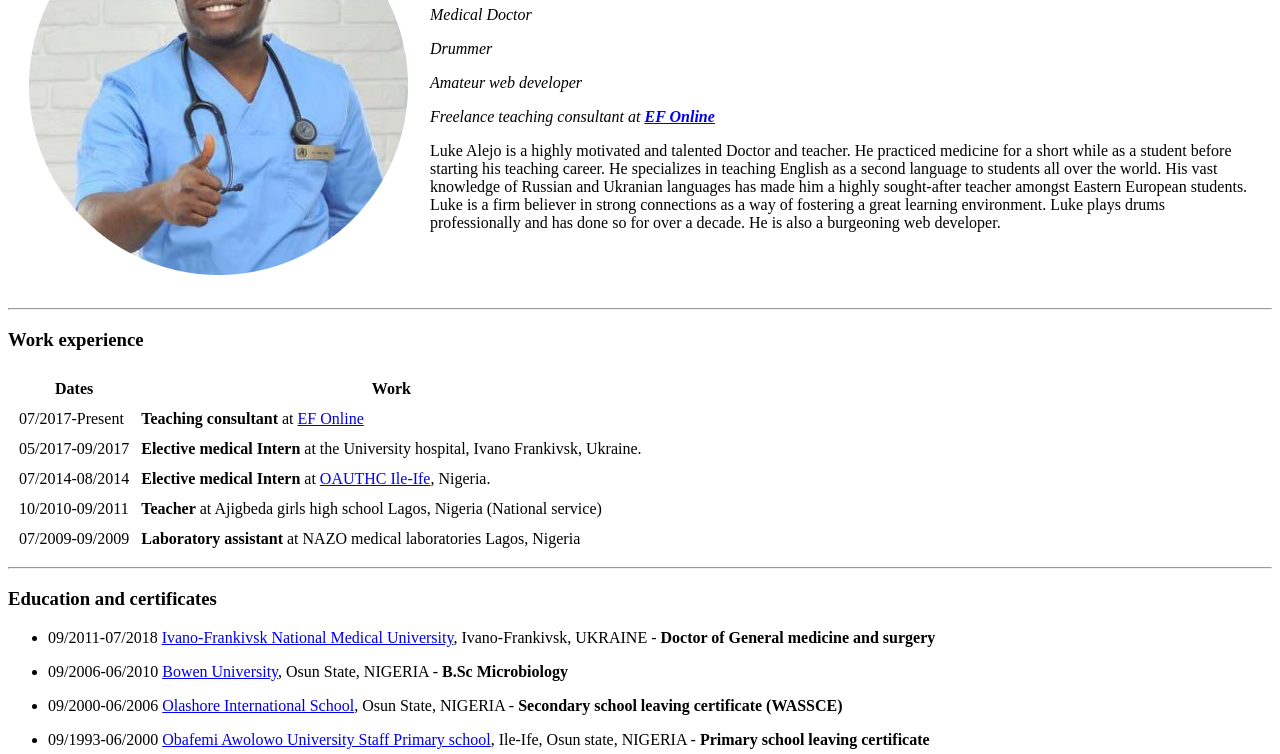
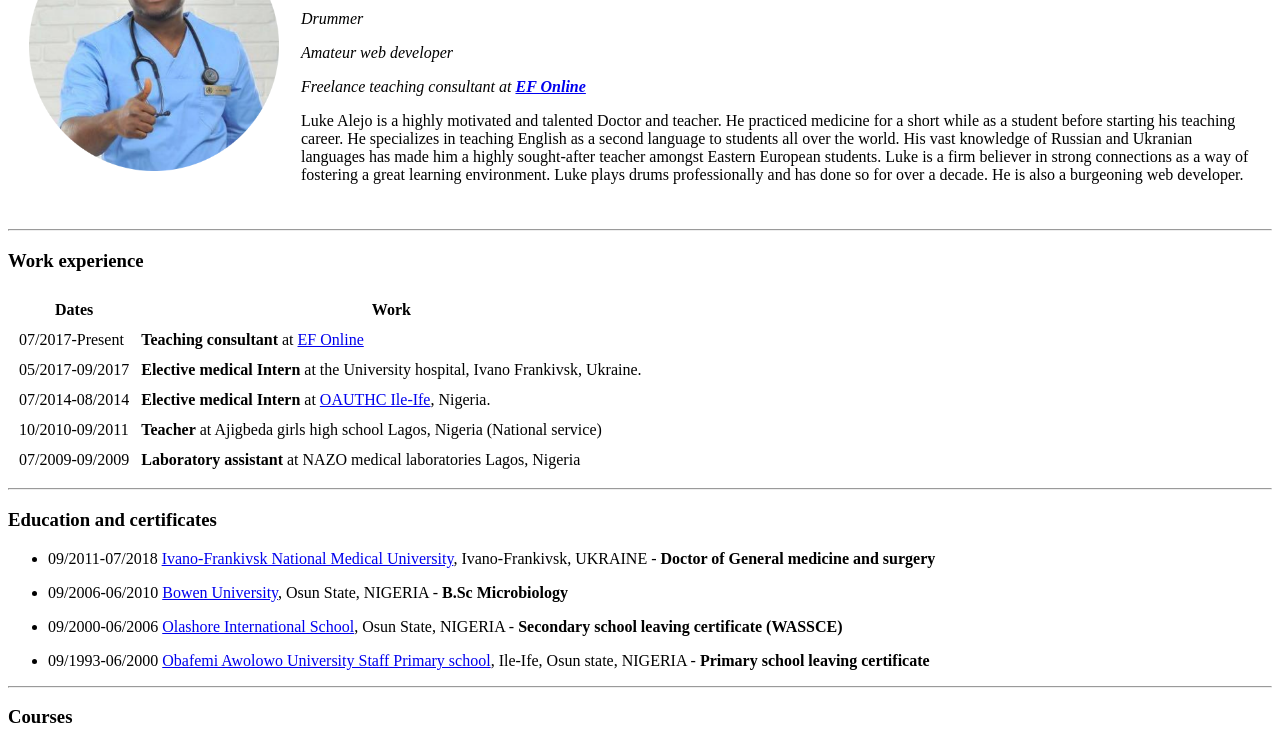
Before and after one commit to Lukesticks/personal, a plain HTML site: page index.html in a window 1280 px wide. Shown: the part 133-887 px from the top of the page. Drawn offline with Linux system fonts and the light colour scheme.

Commit message:
Update index.html

```diff
--- a/index.html
+++ b/index.html
@@ -9,7 +9,7 @@
 <body>
   <table cellspacing="20">
     <tr>
-      <td><img src="images/Luke profile 1.png" alt="Luke Alejo's profile picture"></td>
+      <td><img src="images/Luke profile 1.png" width="250" height="250" alt="Luke Alejo's profile picture"></td>
       <td>
         <h1>Alejo Luke Oluseye</h1>
         <p><em>Medical Doctor
```
